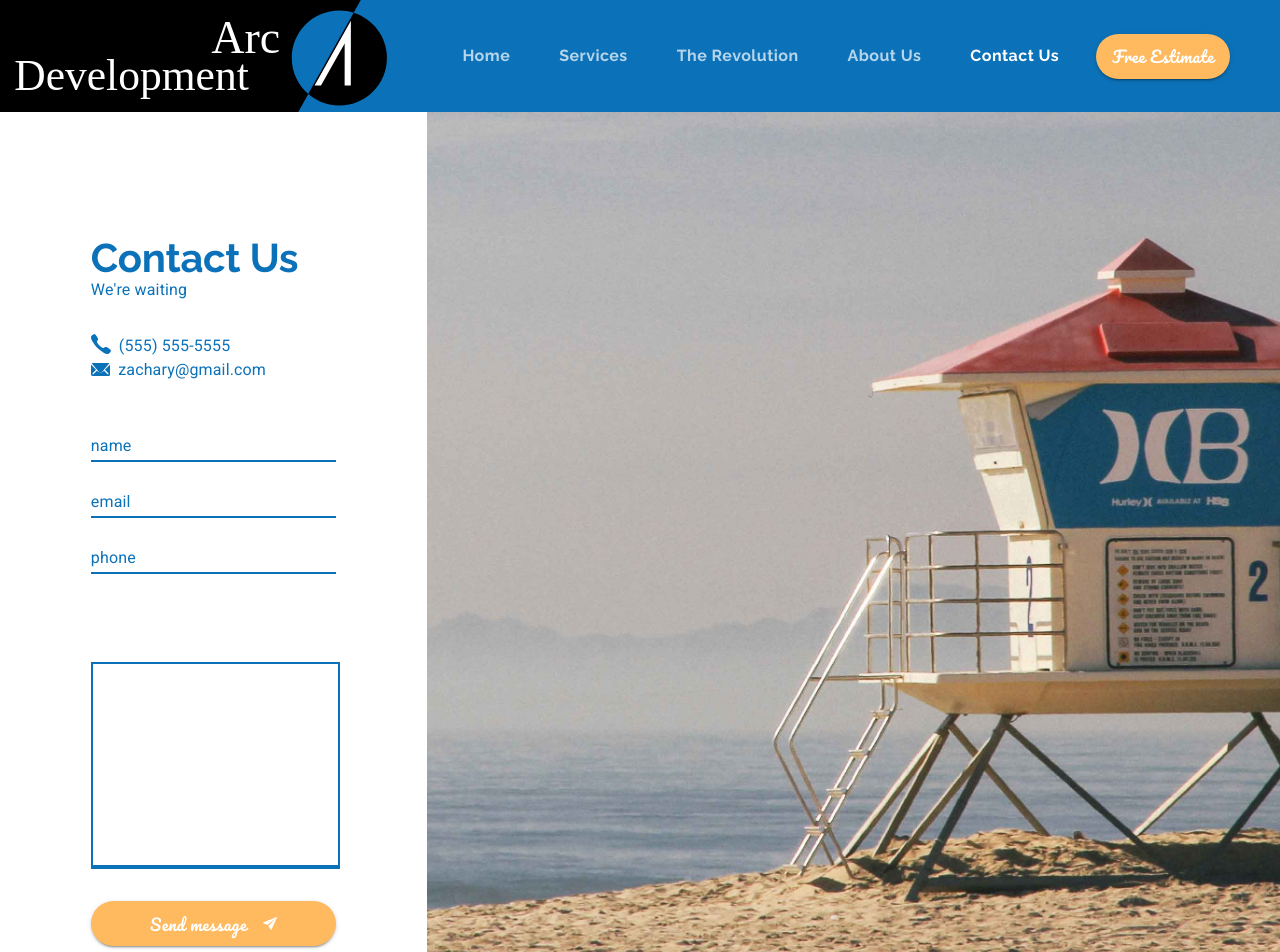
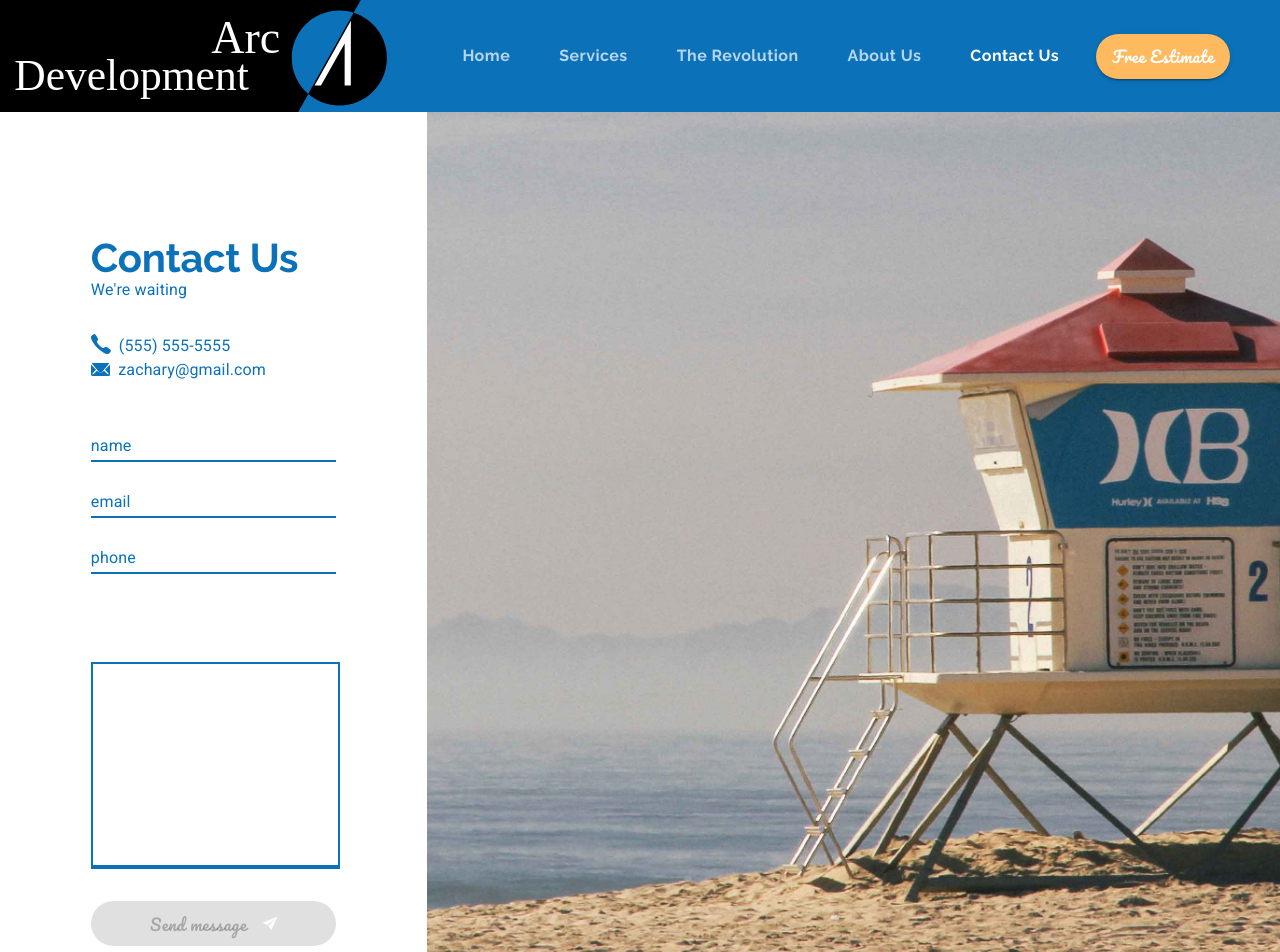
Before and after one commit to wrzchwc/software-company-practice, a React (Create React App) app: page /contact in a window 1280 px wide. Shown: the top 952 px of the page. Built offline with nearby package versions, Linux system fonts and the light colour scheme.

Commit message:
Contact page design details

```diff
--- a/src/components/Contact.js
+++ b/src/components/Contact.js
@@ -46,8 +46,38 @@ export const Contact = () => {
     const theme = useTheme();
     const [name, setName] = useState('');
     const [email, setEmail] = useState('');
+    const [emailHelper, setEmailHelper] = useState('');
     const [phone, setPhone] = useState('');
+    const [phoneHelper, setPhoneHelper] = useState('');
     const [message, setMessage] = useState('');
+
+    const onChange = event => {
+        let valid;
+        let {id, value} = event.target;
+        switch (id) {
+            case "email":
+                setEmail(value);
+                valid = /^\w+([.-]?\w+)*@\w+([.-]?\w+)*(\.\w{2,3})+$/.test(value);
+                setEmailHelper(!valid ? "Invalid email" : "");
+                break;
+            case "phone":
+                setPhone(value);
+                valid = /^\(?([0-9]{3})\)?[-. ]?([0-9]{3})[-. ]?([0-9]{4})$/.test(value);
+                setPhoneHelper(!valid ? "Invalid phone" : "");
+                break;
+            default:
+                break;
+        }
+    }
+
+    const canBeSent = () => {
+        return name.length === 0 ||
+            message.length === 0 ||
+            phoneHelper.length !== 0 ||
+            emailHelper.length !== 0 ||
+            email.length === 0 ||
+            phone.length === 0;
+    }
 
     return (
         <Grid container direction={"row"}>
@@ -56,8 +86,9 @@ export const Contact = () => {
                     <Grid container direction={"column"}>
                         <Grid item>
                             <Typography variant={"h2"} style={{lineHeight: 1}}>Contact Us</Typography>
-                            <Typography variant={"body1"} style={{color: theme.palette.common.blue}}>We're
-                                waiting</Typography>
+                            <Typography variant={"body1"} style={{color: theme.palette.common.blue}}>
+                                We're waiting
+                            </Typography>
                         </Grid>
                         <Grid item container style={{marginTop: "2em"}}>
                             <Grid item>
@@ -65,7 +96,9 @@ export const Contact = () => {
                             </Grid>
                             <Grid item>
                                 <Typography variant={"body1"} className={classes.contactInfo}>
-                                    (555) 555-5555
+                                    <a href="tel:5555555555" style={{color: "inherit", textDecoration: "none"}}>
+                                        (555) 555-5555
+                                    </a>
                                 </Typography>
                             </Grid>
                         </Grid>
@@ -75,7 +108,12 @@ export const Contact = () => {
                             </Grid>
                             <Grid item>
                                 <Typography variant={"body1"} className={classes.contactInfo}>
-                                    zachary@gmail.com
+                                    <a
+                                        href="mailto:zachary@gmail.com"
+                                        style={{color: "inherit", textDecoration: "none"}}
+                                    >
+                                        zachary@gmail.com
+                                    </a>
                                 </Typography>
                             </Grid>
                         </Grid>
@@ -95,11 +133,11 @@ export const Contact = () => {
                                 <TextField
                                     label={"email"}
                                     id={"email"}
+                                    error={emailHelper.length !== 0}
+                                    helperText={emailHelper}
                                     value={email}
                                     fullWidth
-                                    onChange={event => {
-                                        setEmail(event.target.value)
-                                    }}
+                                    onChange={onChange}
                                 />
                             </Grid>
                             <Grid item style={{marginBottom: "0.5em"}}>
@@ -107,10 +145,10 @@ export const Contact = () => {
                                     label={"phone"}
                                     id={"phone"}
                                     value={phone}
+                                    error={phoneHelper.length !== 0}
+                                    helperText={phoneHelper}
                                     fullWidth
-                                    onChange={event => {
-                                        setPhone(event.target.value)
-                                    }}
+                                    onChange={onChange}
                                 />
                             </Grid>
                         </Grid>
@@ -129,7 +167,7 @@ export const Contact = () => {
                             />
                         </Grid>
                         <Grid item container justify={"center"} style={{marginTop: "2em"}}>
-                            <Button variant={"contained"} className={classes.sendButton}>
+                            <Button variant={"contained"} disabled={canBeSent()} className={classes.sendButton}>
                                 Send message
                                 <img src={airplane} alt="paper airplane" style={{marginLeft: "1em"}}/>
                             </Button>
```
